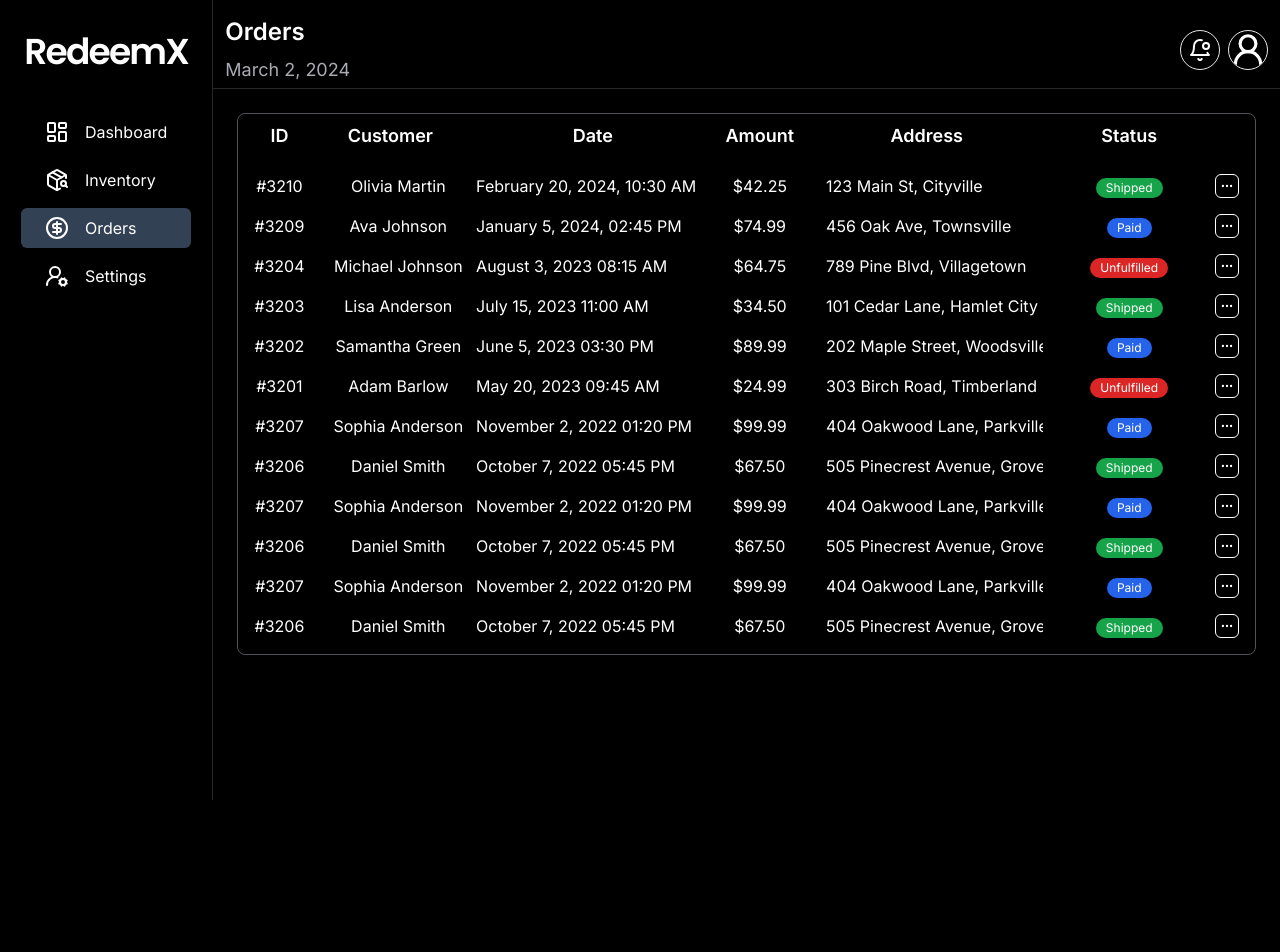
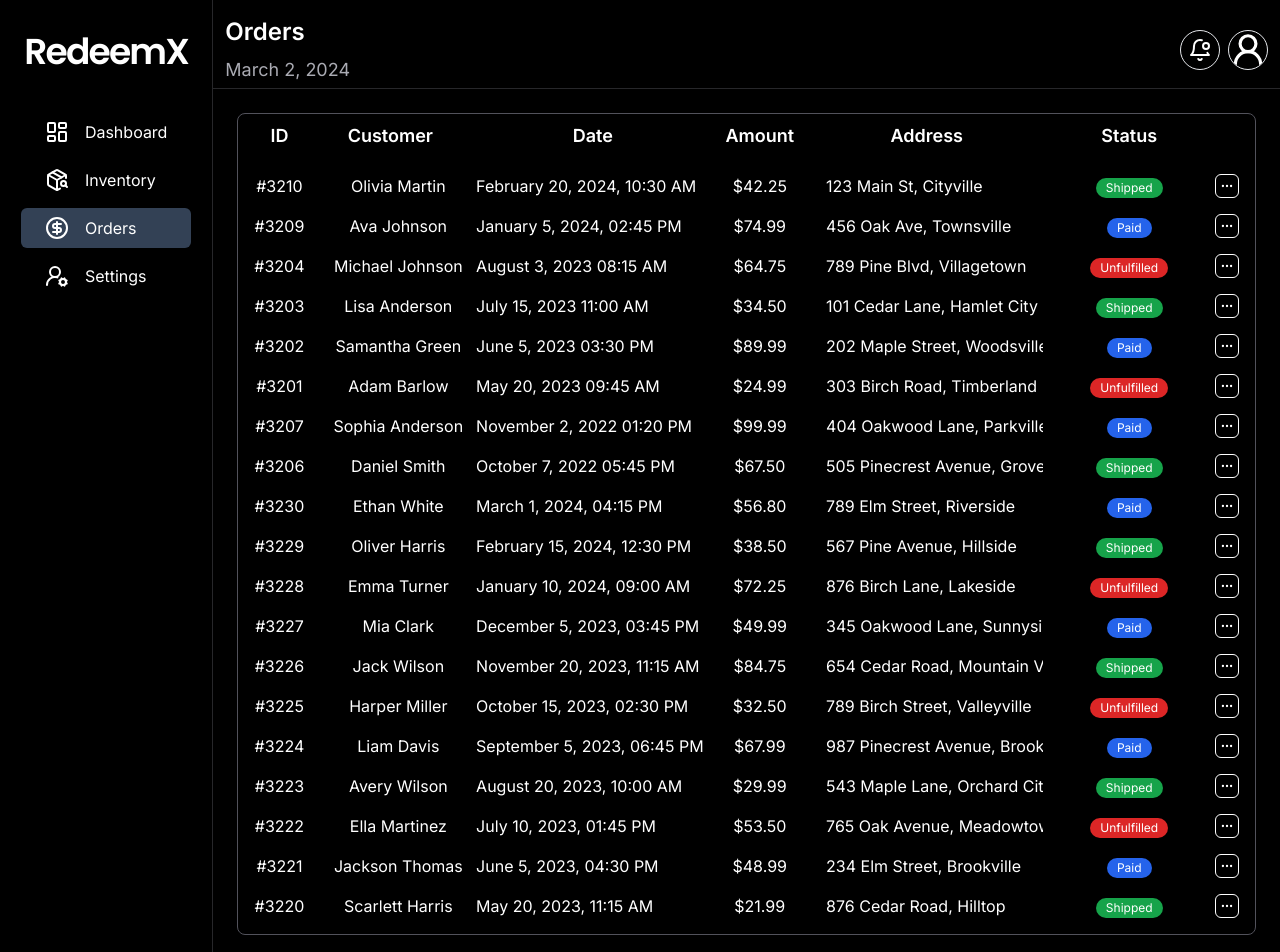
Before and after one commit to devvMuhammad/admin-redeemx, a Next.js app: page /orders in a window 1280 px wide. Shown: the top 952 px of the page. Before the commit the page ends 800 px from the top, so only its background shows below. Built offline with nearby package versions, Linux system fonts and the light colour scheme.

Commit message:
created the orders page

```diff
--- a/src/app/(sections)/orders/page.tsx
+++ b/src/app/(sections)/orders/page.tsx
@@ -1,4 +1,3 @@
-import Pagination from "@/components/inventory/Pagination";
 import Badge from "@/components/ui/Badge";
 import {
   Tooltip,
@@ -98,40 +97,103 @@ const ordersData: Order[] = [
     orderItems: ["Product H", "Product I", "Product J"],
   },
   {
-    orderId: "#3207",
-    name: "Sophia Anderson",
-    date: "November 2, 2022 01:20 PM",
-    totalAmount: "$99.99",
+    orderId: "#3230",
+    name: "Ethan White",
+    date: "March 1, 2024, 04:15 PM",
+    totalAmount: "$56.80",
     status: "Paid",
-    address: "404 Oakwood Lane, Parkville",
-    orderItems: ["Product F", "Product G"],
+    address: "789 Elm Street, Riverside",
+    orderItems: ["Product M", "Product N"],
   },
   {
-    orderId: "#3206",
-    name: "Daniel Smith",
-    date: "October 7, 2022 05:45 PM",
-    totalAmount: "$67.50",
+    orderId: "#3229",
+    name: "Oliver Harris",
+    date: "February 15, 2024, 12:30 PM",
+    totalAmount: "$38.50",
     status: "Shipped",
-    address: "505 Pinecrest Avenue, Grove City",
-    orderItems: ["Product H", "Product I", "Product J"],
+    address: "567 Pine Avenue, Hillside",
+    orderItems: ["Product Q", "Product R"],
   },
   {
-    orderId: "#3207",
-    name: "Sophia Anderson",
-    date: "November 2, 2022 01:20 PM",
-    totalAmount: "$99.99",
-    status: "Paid",
-    address: "404 Oakwood Lane, Parkville",
-    orderItems: ["Product F", "Product G"],
+    orderId: "#3228",
+    name: "Emma Turner",
+    date: "January 10, 2024, 09:00 AM",
+    totalAmount: "$72.25",
+    status: "Unfulfilled",
+    address: "876 Birch Lane, Lakeside",
+    orderItems: ["Product A", "Product B", "Product C"],
   },
   {
-    orderId: "#3206",
-    name: "Daniel Smith",
-    date: "October 7, 2022 05:45 PM",
-    totalAmount: "$67.50",
+    orderId: "#3227",
+    name: "Mia Clark",
+    date: "December 5, 2023, 03:45 PM",
+    totalAmount: "$49.99",
+    status: "Paid",
+    address: "345 Oakwood Lane, Sunnyside",
+    orderItems: ["Product X", "Product Y", "Product Z"],
+  },
+  {
+    orderId: "#3226",
+    name: "Jack Wilson",
+    date: "November 20, 2023, 11:15 AM",
+    totalAmount: "$84.75",
     status: "Shipped",
-    address: "505 Pinecrest Avenue, Grove City",
-    orderItems: ["Product H", "Product I", "Product J"],
+    address: "654 Cedar Road, Mountain View",
+    orderItems: ["Product D", "Product E", "Product F"],
+  },
+  {
+    orderId: "#3225",
+    name: "Harper Miller",
+    date: "October 15, 2023, 02:30 PM",
+    totalAmount: "$32.50",
+    status: "Unfulfilled",
+    address: "789 Birch Street, Valleyville",
+    orderItems: ["Product G", "Product H"],
+  },
+  {
+    orderId: "#3224",
+    name: "Liam Davis",
+    date: "September 5, 2023, 06:45 PM",
+    totalAmount: "$67.99",
+    status: "Paid",
+    address: "987 Pinecrest Avenue, Brookside",
+    orderItems: ["Product I", "Product J", "Product K"],
+  },
+  {
+    orderId: "#3223",
+    name: "Avery Wilson",
+    date: "August 20, 2023, 10:00 AM",
+    totalAmount: "$29.99",
+    status: "Shipped",
+    address: "543 Maple Lane, Orchard City",
+    orderItems: ["Product L"],
+  },
+  {
+    orderId: "#3222",
+    name: "Ella Martinez",
+    date: "July 10, 2023, 01:45 PM",
+    totalAmount: "$53.50",
+    status: "Unfulfilled",
+    address: "765 Oak Avenue, Meadowtown",
+    orderItems: ["Product M", "Product N", "Product O"],
+  },
+  {
+    orderId: "#3221",
+    name: "Jackson Thomas",
+    date: "June 5, 2023, 04:30 PM",
+    totalAmount: "$48.99",
+    status: "Paid",
+    address: "234 Elm Street, Brookville",
+    orderItems: ["Product P", "Product Q"],
+  },
+  {
+    orderId: "#3220",
+    name: "Scarlett Harris",
+    date: "May 20, 2023, 11:15 AM",
+    totalAmount: "$21.99",
+    status: "Shipped",
+    address: "876 Cedar Road, Hilltop",
+    orderItems: ["Product R", "Product S"],
   },
 ];
 
```
